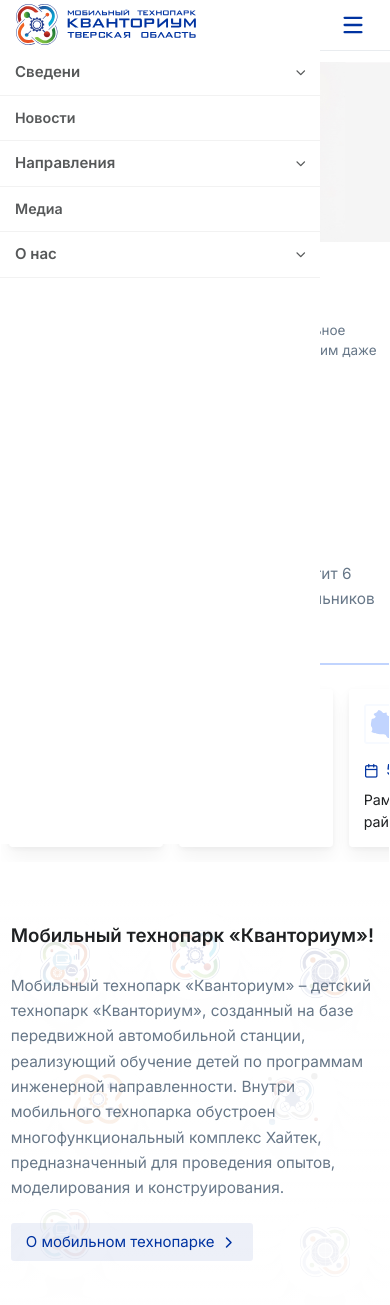
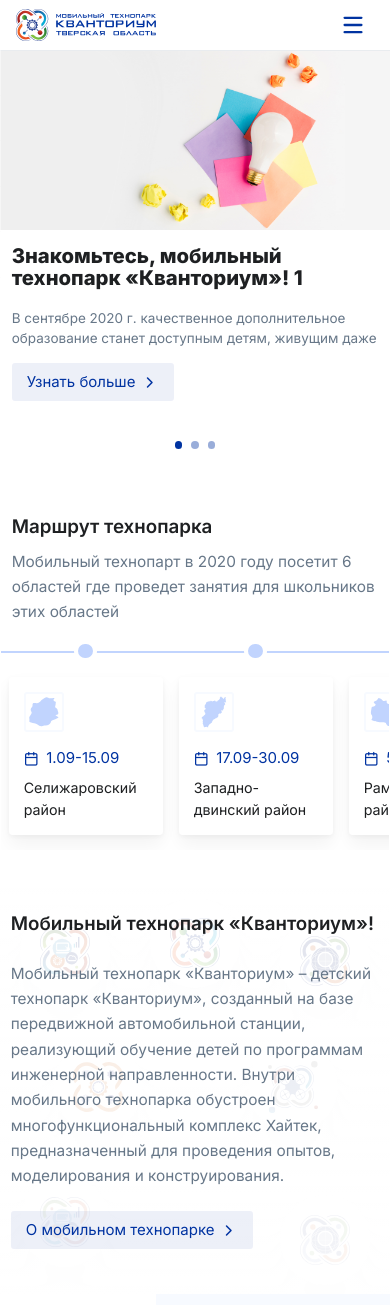
Before and after one commit to huntercront/mob.quantorium, a PHP site: page / in a window 390 px wide. Shown: the top 1305 px of the page. Run offline with PHP 8.4, Linux system fonts and the light colour scheme; some libraries are stand-ins or nearby versions; some web fonts are replaced.

Commit message:
add menu js

```diff
--- a/css/style.css
+++ b/css/style.css
@@ -7,6 +7,9 @@
 
 .hide-init{
 	display: none!important;
+}
+.no-scroll{
+	overflow: hidden;
 }
 .c-c{
 	display: flex;
@@ -21,7 +24,23 @@
 	align-content: center;
 }
 
-
+.overlay{
+	position: fixed;
+	visibility: hidden;
+	opacity: 0;
+	top: 0;
+	left: 0;
+	right: 0;
+	bottom: 0;
+	background: rgba(30, 32, 34,.3);
+	z-index: 500;
+	transition: 200ms ease-in;
+	transition-property:opacity,visibility  ;
+}
+.overlay--active{
+	visibility: visible;
+	opacity: 1;
+}
 
 /* text */
 .block-title{
@@ -242,8 +261,14 @@
 	width: auto;
 	height: auto;
 	background: #fff;
-	overflow-y: scroll;
+	overflow-y: auto;
 	height: calc(100% - 50px);
+	transform: translate(-100%,0);
+	transition: 300ms ease-in;
+	transition-property: transform;
+}
+.navigation--active{
+	transform: translate(0,0);
 }
 .header ul.nav-container{
 	border: none;
@@ -302,7 +327,12 @@
 	transform: rotate(-180deg);
 }
 }
-
+@media(max-width:496px){
+	.site-logo {
+		width:140px;
+		flex: 0 0 140px;
+	}
+}
 
 
 /* hero */
@@ -532,6 +562,11 @@
 	}
 	.dots{
 		bottom: -1rem;
+	}
+}
+@media(max-width:924px){
+	.hero{
+		margin-top: 50px;
 	}
 }
 @media(max-width:664px){
--- a/index.html
+++ b/index.html
@@ -12,6 +12,7 @@
 	<title>mobile.kvantorium</title>
 </head>
 <body>
+<div class="overlay"></div>
 <header class="header">
 	<div class="container">
 		<div class="row">
--- a/js/script.js
+++ b/js/script.js
@@ -1,3 +1,12 @@
+$(document).ready(function(){
+function getScrollBarWidth () {
+    var $outer = $('<div>').css({visibility: 'hidden', width: 100, overflow: 'scroll'}).appendTo('body'),
+        widthWithScroll = $('<div>').css({width: '100%'}).appendTo($outer).outerWidth();
+    $outer.remove();
+    return 100 - widthWithScroll;
+};
+var scrollWidth = getScrollBarWidth ();
+
 if(window.matchMedia("(min-width: 700px)").matches){
 var curentScreenTop = $(".logos-anim-block").offset().top - $(window).scrollTop();
 $('.logos-line-1').css({'transform' : 'translate(' + 0 +', ' + curentScreenTop/20 + '%)'})
@@ -15,6 +24,37 @@
 
 $('.mobile-icon').on('click', function(e){
 	$('.hamRotate').toggleClass('active');
+	$('.navigation').toggleClass('navigation--active');
+	$('.overlay').toggleClass('overlay--active');
+	if($('.header').css('padding-right')=='0px'){
+		$('.header').css('padding-right',scrollWidth+'px')
+		$('body').css('padding-right',scrollWidth+'px')
+		$('body').toggleClass('no-scroll')
+	}else {
+		$('.header').css('padding-right',0+'px')
+		$('body').css('padding-right',0+'px')
+		$('body').toggleClass('no-scroll')
+	  }
+
+})
+
+$('.overlay').on('click', function(e){
+	if(window.matchMedia("(max-width: 924px)").matches){
+		if($('.navigation').hasClass('navigation--active')){
+			$('.hamRotate').toggleClass('active');
+			$('.navigation').toggleClass('navigation--active')
+			$('.overlay').toggleClass('overlay--active')
+			if($('.header').css('padding-right')=='0px'){
+				$('.header').css('padding-right',scrollWidth+'px')
+				$('body').css('padding-right',scrollWidth+'px')
+				$('body').toggleClass('no-scroll')
+			}else {
+				$('.header').css('padding-right',0+'px')
+				$('body').css('padding-right',0+'px')
+				$('body').toggleClass('no-scroll')
+			  }
+		}
+	}
 })
 $('.has-child a').on('click', function(e){
 	if(window.matchMedia("(max-width: 924px)").matches){
@@ -28,15 +68,4 @@
 	}
 })
 
-// for (i = 0; i < acc.length; i++) {
-//   acc[i].addEventListener("click", function() {
-//     this.classList.toggle("active");
-//     var panel = this.nextElementSibling;
-//     if (panel.style.maxHeight) {
-//       panel.style.maxHeight = null;
-//     } else {
-//       panel.style.maxHeight = panel.scrollHeight + "px";
-//     }
-//   });
-// }
-// // new SimpleBar($('.road-container')[0])
+})
```
